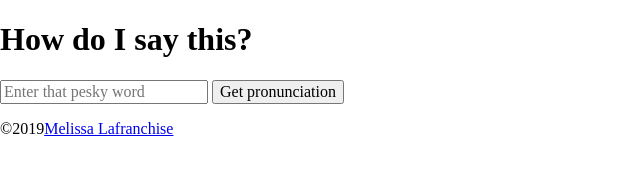
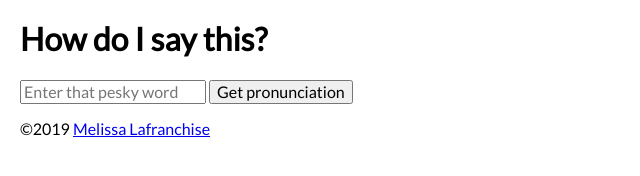
Before and after one commit to pulchrit/word-pronunciation-search, a plain HTML site: page index.html in a window 1280 px wide. Shown: the whole page, without its empty margins (0-640 px from the left). Drawn offline with nearby package versions, Linux system fonts and the light colour scheme.

Commit message:
styling implmented

```diff
--- a/index.html
+++ b/index.html
@@ -12,10 +12,11 @@
 
     <title>How do I say this?</title>
 
-    <link href="https://fonts.googleapis.com/css?family=Lato" rel="stylesheet">
+
 
     <link href="https://cdnjs.cloudflare.com/ajax/libs/normalize/4.1.1/normalize.min.css" type="text/css" rel="stylesheet">
-    <link href="main.css" type="text/css" rel="stylsheet">
+    <link href="https://fonts.googleapis.com/css?family=Lato" rel="stylesheet">
+    <link href="main.css" type="text/css" rel="stylesheet">
 
     <script
         src="https://code.jquery.com/jquery-3.4.0.min.js"
@@ -25,7 +26,7 @@
 
 </head>
 
-<body>
+<body class="body-style">
 
     <header role="banner">
         <h1>How do I say this?</h1>
@@ -45,11 +46,15 @@
             </form>
         </section>
 
+        <section class="results-style js-results hidden">
+
+        </section>
+
 
     </main>
 
     <footer role="contentinfo">
-        <p>&copy;2019<a href="mailto:pulchrit@gmail.com">Melissa Lafranchise</a></p>
+        <p>&copy;2019 <a href="mailto:pulchrit@gmail.com">Melissa Lafranchise</a></p>
     </footer>
 
     <script src="main.js"></script>
--- a/main.css
+++ b/main.css
@@ -0,0 +1,16 @@
+html {
+    box-sizing: border-box;
+}
+ *, *:before, *:after {
+     box-align: inherit;
+}
+
+.body-style {
+    margin: 20px;
+    width: 90%;
+    font-family: 'Lato', sans-serif;
+}
+
+.hidden {
+    display: none;
+}
```
